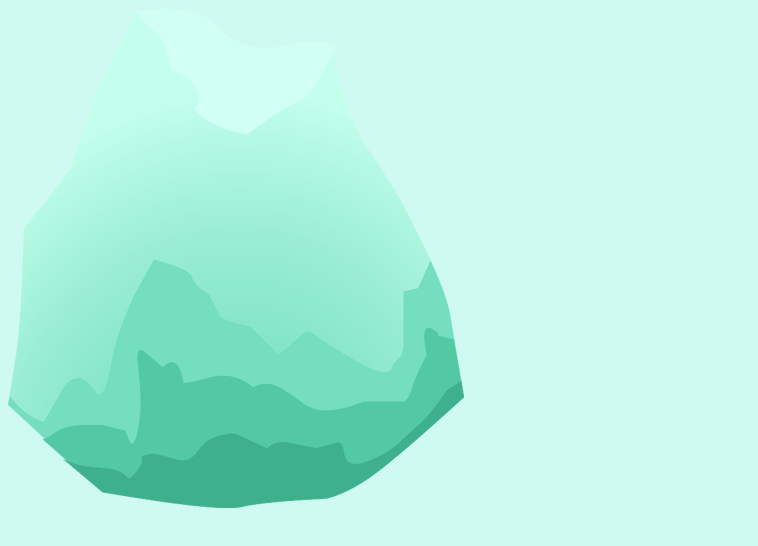
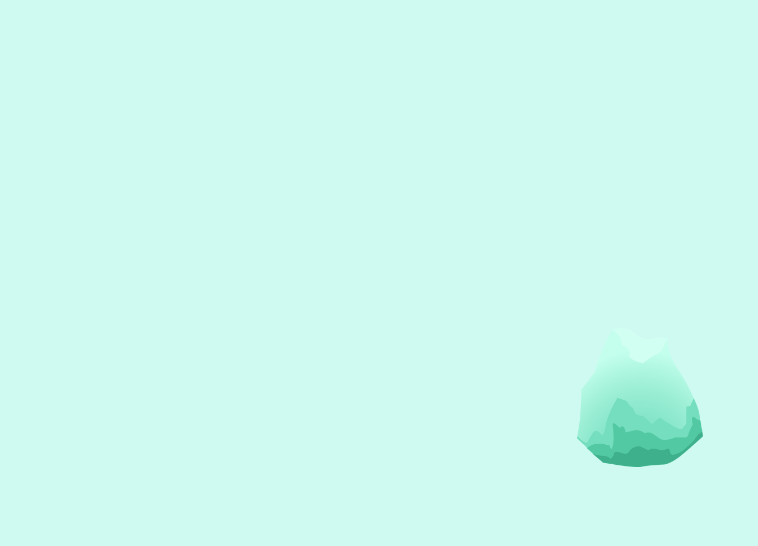
Before and after one commit to staysis/staysis.github.io, a plain HTML site: page index.html in a window 1280 px wide. Shown: the whole page, without its empty margins (0-758 px from the left). Drawn offline with Linux system fonts and the light colour scheme.

Commit message:
Updates homepage

```diff
--- a/index.html
+++ b/index.html
@@ -13,9 +13,15 @@ html {
 	background-color: #cffaf1;
 	font-family: 'Press Start 2P', cursive;
 }
+#staysis-logo {
+  display: block;
+  margin: auto;
+  padding-top: 20em;
+  width: 10%;
+}
 	</style>
 </head>
 <body>
-  <img src='staysis.png'/>
+  <img id='staysis-logo' src='staysis.png'/>
 </body>
 </html>
```
